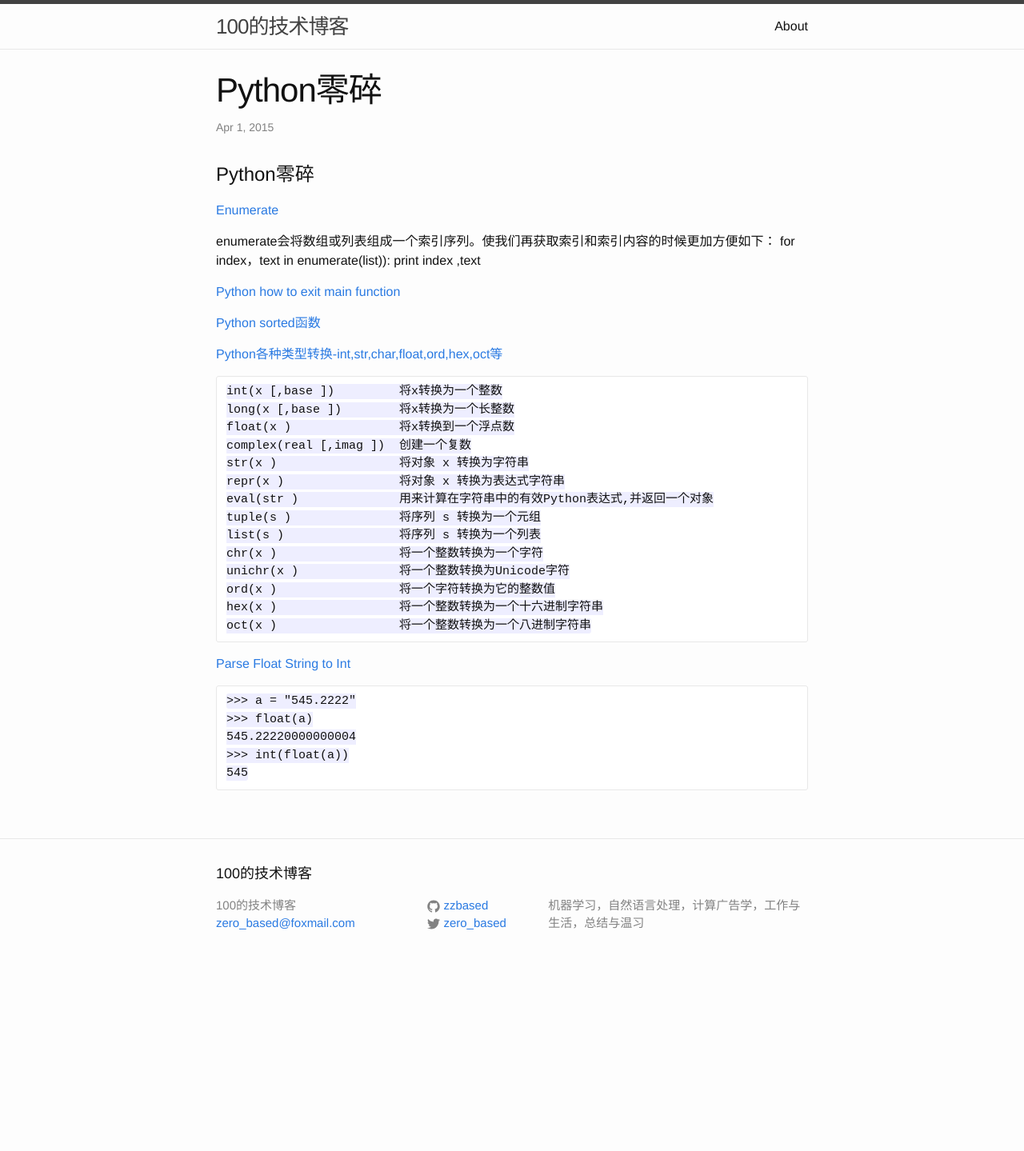
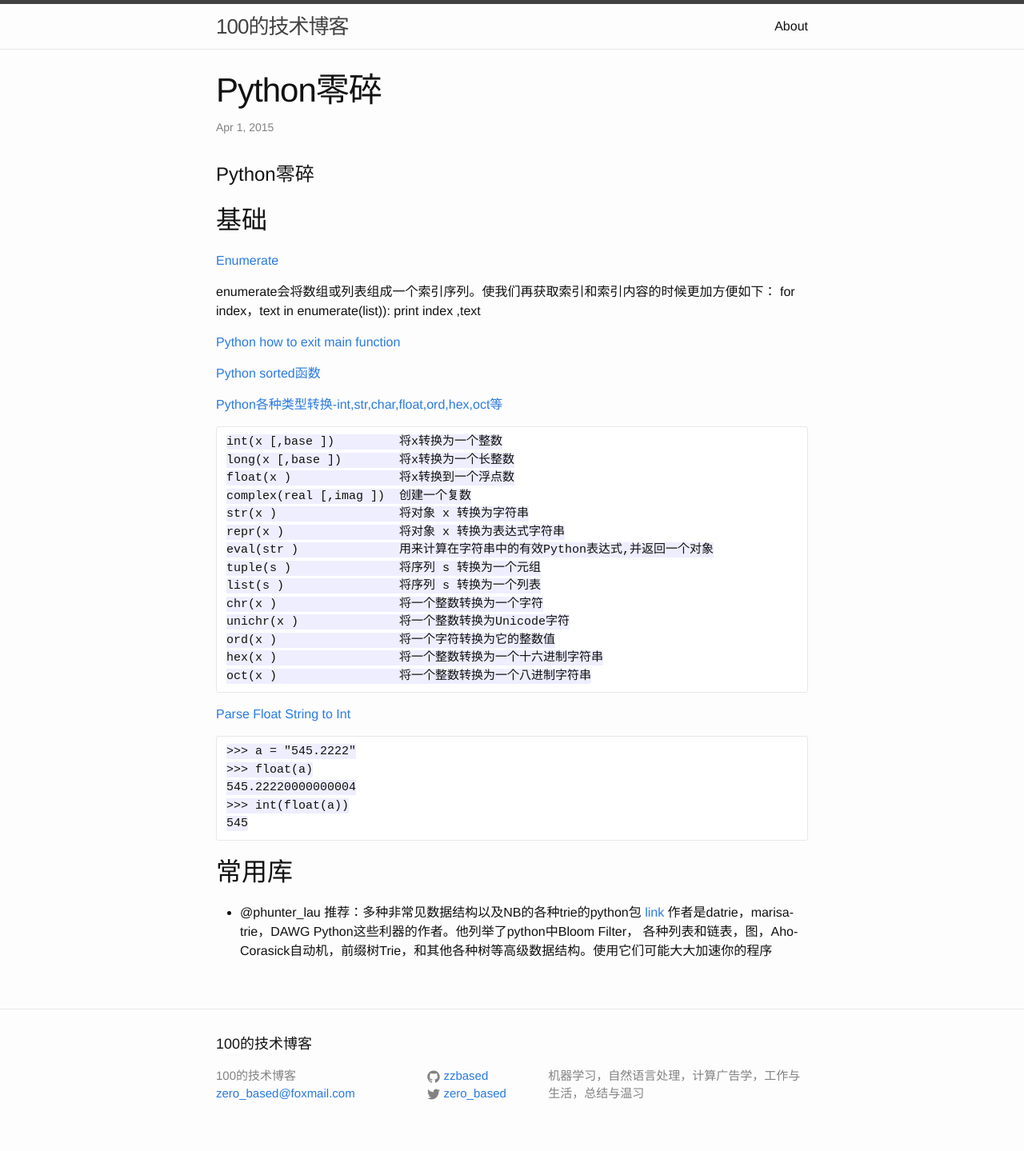
Before and after one commit to zzbased/zzbased.github.com_bak, a Jekyll site: the page built from _posts/2015-04-01-python零碎.md, in a window 1280 px wide. Shown: the whole page at 80% size. Built offline with Jekyll 4.4.1, drawn with Linux system fonts in a browser that asks for light colours; before the commit the page ends 1226 px from its top, so only the background shows below that.

Commit message:
python up

```diff
--- a/_posts/2015-04-01-python零碎.md
+++ b/_posts/2015-04-01-python零碎.md
@@ -4,6 +4,8 @@ title: "Python零碎"
 ---
 
 # Python零碎
+
+## 基础
 
 [Enumerate](http://www.cnblogs.com/vivilisa/archive/2009/03/19/1417083.html)
 
@@ -40,3 +42,7 @@ enumerate会将数组或列表组成一个索引序列。使我们再获取索
 	545.22220000000004
 	>>> int(float(a))
 	545
+
+## 常用库
+
+- @phunter_lau 推荐：多种非常见数据结构以及NB的各种trie的python包 [link](http://kmike.ru/python-data-structures/) 作者是datrie，marisa-trie，DAWG Python这些利器的作者。他列举了python中Bloom Filter， 各种列表和链表，图，Aho-Corasick自动机，前缀树Trie，和其他各种树等高级数据结构。使用它们可能大大加速你的程序
```
